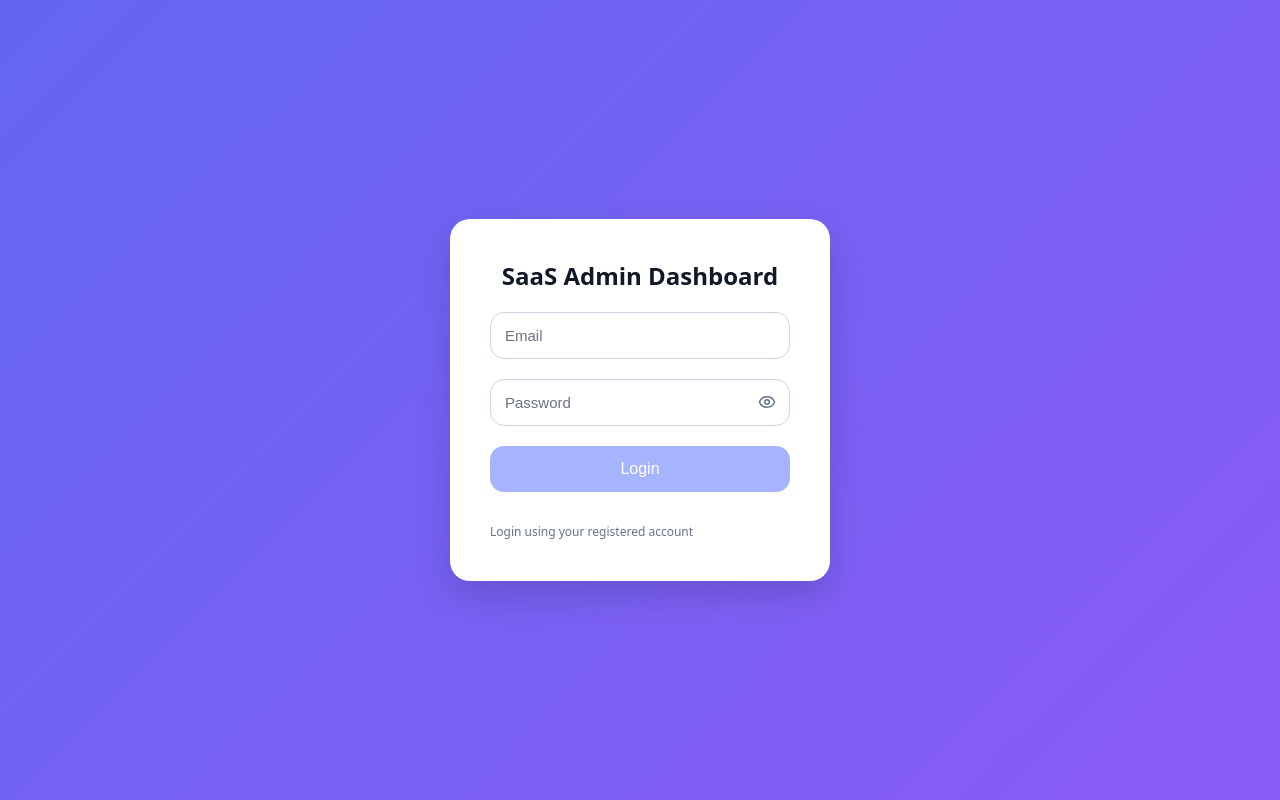
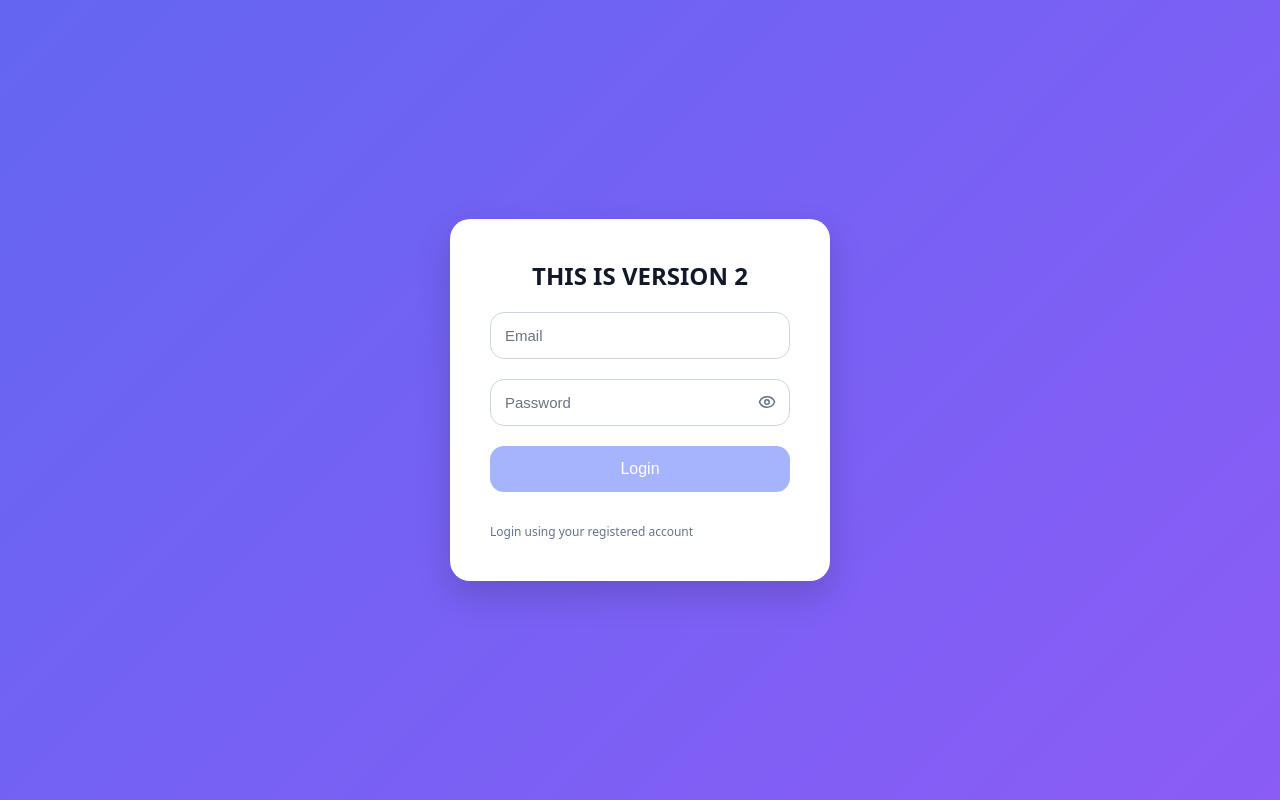
Before and after one commit to AP1304/react-admin-dashboard, a React (Vite) app: page / in a window 1280 px wide. Built offline with nearby package versions, Linux system fonts and the light colour scheme.

Commit message:
Test deployment V2

```diff
--- a/src/pages/Login.tsx
+++ b/src/pages/Login.tsx
@@ -86,7 +86,7 @@ const Login = () => {
   return (
     <div className="login-container">
       <div className="login-card">
-        <h2>SaaS Admin Dashboard</h2>
+        <h2>THIS IS VERSION 2</h2>
 
         {errors.general && (
           <div className="general-error">
```
